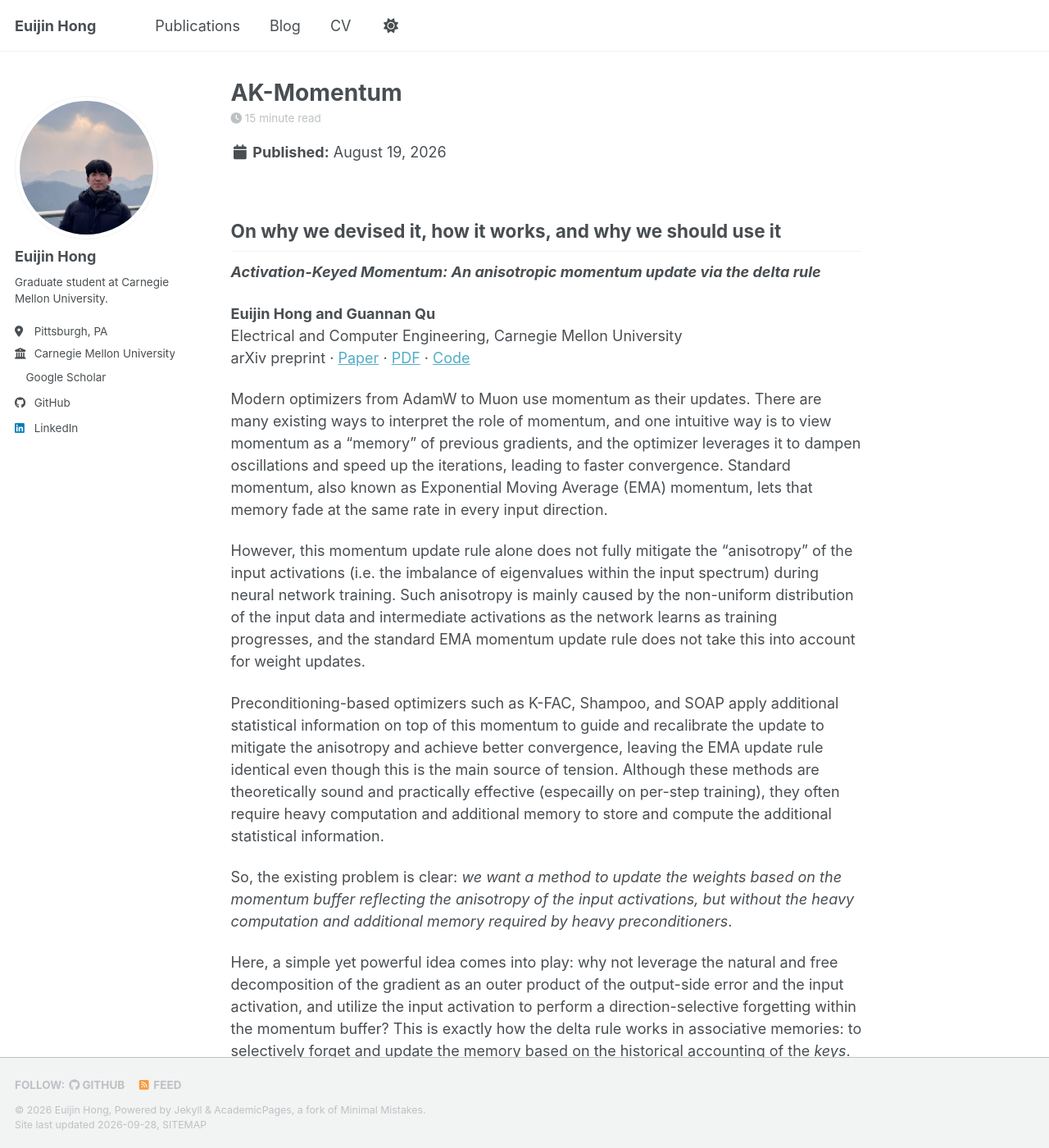
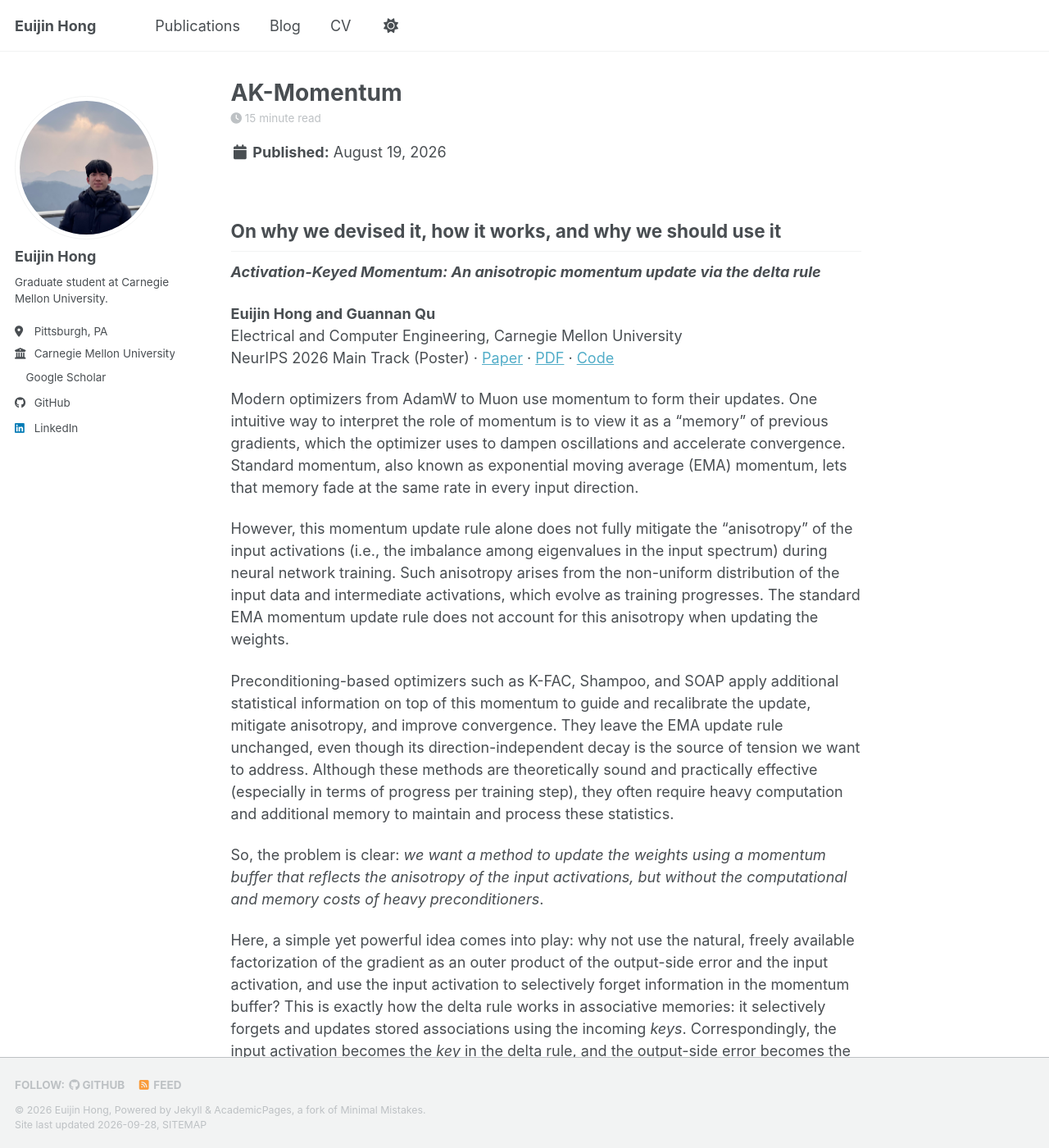
Before and after one commit to euijinh/euijinh.github.io, a Jekyll site: the page built from _posts/2026-08-19-ak-momentum.md, in a window 1280 px wide and 1400 px high. Shown: the whole window at 82% size. Built offline with Jekyll 4.4.1, drawn with Linux system fonts in a browser that asks for light colours; a style sheet for code colours, icons or effects is not loaded; some of the changed text lies outside the part shown.

```diff
--- a/_includes/footer/custom.html
+++ b/_includes/footer/custom.html
@@ -1,6 +1,11 @@
 <!-- start custom footer snippets -->
 
 <!-- Support for MathJax -->
+<!-- Kramdown turns display $$ into \[..\], but leaves inline $...$ as text.
+     MathJax 4 does not treat single dollars as math unless configured. -->
+<script>
+window.MathJax={tex:{inlineMath:[["$","$"],["\\(","\\)"]],displayMath:[["$$","$$"],["\\[","\\]"]]}};
+</script>
 <script id="MathJax-script" defer src="https://cdn.jsdelivr.net/npm/mathjax@4.0.0/tex-mml-chtml.js"></script>
 
 <!-- Support for Mermaid -->
--- a/_posts/2026-08-19-ak-momentum.md
+++ b/_posts/2026-08-19-ak-momentum.md
@@ -15,21 +15,21 @@ tags:
 
 **Euijin Hong and Guannan Qu**
 Electrical and Computer Engineering, Carnegie Mellon University
-arXiv preprint · [Paper](https://arxiv.org/abs/2608.19491v2) · [PDF](https://arxiv.org/pdf/2608.19491v2) · [Code](https://github.com/euijinh/ak-momentum)
+NeurIPS 2026 Main Track (Poster) · [Paper](https://arxiv.org/abs/2608.19491v2) · [PDF](https://arxiv.org/pdf/2608.19491v2) · [Code](https://github.com/euijinh/ak-momentum)
 
-Modern optimizers from AdamW to Muon use momentum as their updates. There are many existing ways to interpret the role of momentum, and one intuitive way is to view momentum as a "memory" of previous gradients, and the optimizer leverages it to dampen oscillations and speed up the iterations, leading to faster convergence. Standard momentum, also known as Exponential Moving Average (EMA) momentum, lets that memory fade at the same rate in every input direction.
+Modern optimizers from AdamW to Muon use momentum to form their updates. One intuitive way to interpret the role of momentum is to view it as a "memory" of previous gradients, which the optimizer uses to dampen oscillations and accelerate convergence. Standard momentum, also known as exponential moving average (EMA) momentum, lets that memory fade at the same rate in every input direction.
 
-However, this momentum update rule alone does not fully mitigate the "anisotropy" of the input activations (i.e. the imbalance of eigenvalues within the input spectrum) during neural network training. Such anisotropy is mainly caused by the non-uniform distribution of the input data and intermediate activations as the network learns as training progresses, and the standard EMA momentum update rule does not take this into account for weight updates.
+However, this momentum update rule alone does not fully mitigate the "anisotropy" of the input activations (i.e., the imbalance among eigenvalues in the input spectrum) during neural network training. Such anisotropy arises from the non-uniform distribution of the input data and intermediate activations, which evolve as training progresses. The standard EMA momentum update rule does not account for this anisotropy when updating the weights.
 
-Preconditioning-based optimizers such as K-FAC, Shampoo, and SOAP apply additional statistical information on top of this momentum to guide and recalibrate the update to mitigate the anisotropy and achieve better convergence, leaving the EMA update rule identical even though this is the main source of tension. Although these methods are theoretically sound and practically effective (especailly on per-step training), they often require heavy computation and additional memory to store and compute the additional statistical information.
+Preconditioning-based optimizers such as K-FAC, Shampoo, and SOAP apply additional statistical information on top of this momentum to guide and recalibrate the update, mitigate anisotropy, and improve convergence. They leave the EMA update rule unchanged, even though its direction-independent decay is the source of tension we want to address. Although these methods are theoretically sound and practically effective (especially in terms of progress per training step), they often require heavy computation and additional memory to maintain and process these statistics.
 
-So, the existing problem is clear: *we want a method to update the weights based on the momentum buffer reflecting the anisotropy of the input activations, but without the heavy computation and additional memory required by heavy preconditioners*.
+So, the problem is clear: *we want a method to update the weights using a momentum buffer that reflects the anisotropy of the input activations, but without the computational and memory costs of heavy preconditioners*.
 
-Here, a simple yet powerful idea comes into play: why not leverage the natural and free decomposition of the gradient as an outer product of the output-side error and the input activation, and utilize the input activation to perform a direction-selective forgetting within the momentum buffer? This is exactly how the delta rule works in associative memories: to selectively forget and update the memory based on the historical accounting of the *keys*. Correspondingly, the input activation becomes the *key* in the delta rule, and the output-side error becomes the *value* associated with it. The momentum buffer is therefore "*activation-keyed*", and the resulting momentum update is a single-step online delta-rule based update in this key-value formulation.
+Here, a simple yet powerful idea comes into play: why not use the natural, freely available factorization of the gradient as an outer product of the output-side error and the input activation, and use the input activation to selectively forget information in the momentum buffer? This is exactly how the delta rule works in associative memories: it selectively forgets and updates stored associations using the incoming *keys*. Correspondingly, the input activation becomes the *key* in the delta rule, and the output-side error becomes the *value* associated with it. The momentum buffer is therefore "*activation-keyed*", and the resulting momentum update is a single-step online delta-rule update in this key-value formulation.
 
-That is the whole motivation and idea behind Activation-Keyed Momentum (AK-Momentum). AK-Momentum makes the update depend on the input directions a layer actually sees, using those inputs to decide which stored information to refresh. Consequently, **AK-Momentum offers a preconditioner-like update directly to the momentum buffer, without heavy computation and additional memory required by explicitly formed preconditioners**.
+That is the whole motivation and idea behind Activation-Keyed Momentum (AK-Momentum). AK-Momentum makes the update depend on the input directions a layer actually sees, using those inputs to decide which stored information to refresh. Consequently, **AK-Momentum offers a preconditioner-like update directly to the momentum buffer, without explicitly forming a preconditioner or adding persistent optimizer-state buffers**.
 
-The proposed update rule operates inside the momentum buffer. In FineWeb-Edu pretraining, **AK-AdamW reaches AdamW's validation loss in up to $46.39\pm4.32$ fewer steps at 67M and $22.12\pm0.80$ fewer at 370M**, over three seeds. A single-seed 1B run provides a further scale check. Below, we explain the mechanism, what the theory establishes, and when the saved steps outweigh the additional work per step.
+The proposed update rule operates inside the momentum buffer. In FineWeb-Edu pretraining, **AK-AdamW reaches AdamW's validation loss in up to $(46.39\pm4.32)\%$ fewer steps at 67M and $(22.12\pm0.80)\%$ fewer at 370M**, over three seeds. A single-seed 1B run provides a further scale check. Below, we explain the mechanism, what the theory establishes, and when the saved steps outweigh the additional work per step.
 
 ## Why change what momentum remembers?
 
@@ -39,23 +39,23 @@ $$
 M_t^{\mathrm{EMA}}=\beta M_{t-1}^{\mathrm{EMA}}+(1-\beta)g_t.
 $$
 
-The coefficient $\beta$ controls how much previous information survives. Every direction receives the same decay, even when the layer's inputs are distributed very unevenly across directions. We call this unevenness **anisotropy**.
+The coefficient $\beta$ controls how much previous information survives. Every direction receives the same decay, even when the layer's inputs are distributed very unevenly across directions. We call this unevenness *anisotropy*.
 
-Frequently encountered directions can provide repeated opportunities to refresh outdated information. Rarely encountered directions receive fewer such opportunities. Our starting question is whether the momentum update can use this difference directly.
+Such anisotropy reveals an important characteristic that an ideal momentum update should take into account. Frequently encountered directions can provide repeated opportunities to refresh outdated information. Rarely encountered directions receive fewer such opportunities. Our starting question is whether the momentum update can use this difference directly.
 
 ## A memory for input directions
 
-Consider one linear layer, $y=Wx$. For one example, its weight gradient factorizes as $g=\delta x^\top$, where $x$ is the input activation and $\delta=\partial\mathcal L/\partial y$ is the backpropagated error at the output.
+Consider one linear layer, $y=Wx$. For one sample, its weight gradient factorizes as $g=\delta x^\top$, where $x$ is the input activation and $\delta=\partial\mathcal L/\partial y$ is the backpropagated error from the output side.
 
-This gives the gradient a natural association: **the input is a key, and the output-side error is the value associated with it**. A matrix-shaped momentum buffer can store these associations. Given an input, multiplying the buffer by that input retrieves a prediction of the corresponding error.
+This gives the gradient a natural association: **the input is a *key*, and the output-side error is the *value* associated with it**. And a gradient-shaped momentum buffer can store these associations. Given an input, multiplying the buffer by that input retrieves a prediction of the corresponding error.
 
-AK-Momentum updates this memory through the classical delta rule. In the normalized-key form used in our experiments, $\hat x_t=x_t/\lVert x_t\rVert_2$ and
+To use this association to account for anisotropy, AK-Momentum updates this memory through the classical delta rule. Using normalized input activations as keys (a design choice used in our deployed implementation and experiments), let $\hat x_t=x_t/\lVert x_t\rVert_2$. The update rule is:
 
 $$
 \boxed{M_t=\beta M_{t-1}+\eta\bigl(\delta_t-M_{t-1}\hat x_t\bigr)\hat x_t^\top.}
 $$
 
-Here, $\eta$ controls the correction to the buffer; it is separate from the learning rate that updates the model's weights. The rule has three operations:
+Here, $\eta$ controls the *correction* to the buffer; it is separate from the learning rate that updates the model's weights. The rule has three operations:
 
 1. **Read.** Retrieve the stored prediction $M_{t-1}\hat x_t$ for the current input.
 2. **Compare.** Compute the difference between the observed error $\delta_t$ and that prediction.
@@ -72,7 +72,7 @@ To see what changes, imagine two perpendicular input directions, $u$ and $v$. Th
 
 The additional correction acts where the new input points. If $u$ is queried repeatedly, its old information is repeatedly attenuated and refreshed. Information along $v$ still undergoes ordinary EMA decay. For this illustration, take $0<\eta\leq\beta<1$, so both retention factors are nonnegative.
 
-*Figure A. Refreshing a stored association. An input along $u$ produces an additional correction along $u$, while information along the perpendicular direction $v$ retains the ordinary decay $\beta$. The illustration separates the contribution of old memory from the newly written value.*
+{% include figure-a-embed.html %}
 
 Normalizing the key prevents its magnitude from arbitrarily amplifying the forgetting term. The model's forward computation still uses its ordinary activations. The experiments apply the update in batches, as detailed later. [Paper, Sections 2–3 and Appendix L](https://arxiv.org/pdf/2608.19491v2#page=3)
 
@@ -85,7 +85,7 @@ We pretrain Llama-2-style, 24-layer decoder-only transformers on FineWeb-Edu, wi
 AK-AdamW reaches matched validation-loss levels in fewer steps and finishes at a lower validation loss at all three scales we evaluate.
 
 
-| Model | Training tokens | Seeds | Mean step reduction | Maximum step reduction |
+| Model | Training tokens | Seeds | Mean step reduction (%) | Maximum step reduction (%) |
 | ----- | --------------- | ----- | ------------------- | ---------------------- |
 | 67M   | 10B             | 3     | $39.25\pm4.55$      | $46.39\pm4.32$         |
 | 370M  | 10B             | 3     | $17.61\pm0.95$      | $22.12\pm0.80$         |
@@ -94,24 +94,35 @@ AK-AdamW reaches matched validation-loss levels in fewer steps and finishes at a
 
 These are reductions in steps to reach the **same validation loss**, measured across matched loss levels in the window beginning at step 2,000. “Mean” averages across those levels; “maximum” selects the largest saving. The $\pm$ values report seed standard deviations. The 1B run is a scale check with one seed.
 
+<!-- TODO: Upload Figure B from the paper. -->
 *Figure B. Validation loss during FineWeb-Edu pretraining. Lower is better. Curves at 67M and 370M are means over three seeds, with bands showing variation across runs; the 1B comparison uses one seed. The plotted range omits the early high-loss region to make the subsequent separation readable.*
 
-We also compare against Muon at 67M and 370M. AK-AdamW's validation-loss curves remain below that tuned baseline in the reported runs. All three optimizers use the same Optuna search procedure with comparable budget per tuned dimension, although total search compute differs. This comparison describes the configurations and training protocol we tested. [Paper, Section 4.1 and Appendices N, O, and T](https://arxiv.org/pdf/2608.19491v2#page=10)
+We also compare against Muon at 67M and 370M. AK-AdamW's validation-loss curves remain below that tuned baseline in the reported runs. All three optimizers use the same Optuna search procedure with comparable budgets per tuned dimension, although total search compute differs. This comparison describes the configurations and training protocol we tested. [Paper, Section 4.1 and Appendices N, O, and T](https://arxiv.org/pdf/2608.19491v2#page=10)
 
-## From fewer steps to less training time
+## From fewer steps to less training time and compute
 
-Each AK-AdamW step requires additional computation. The practical question is whether the saved steps compensate for this cost.
+Each AK-AdamW step requires additional computation. The practical question is whether the saved steps compensate for this cost. The following tables report our updated per-step measurements.
 
+**FLOPs per step**
 
-| Model | Additional FLOPs per step | Measured step time relative to AdamW | Mean FLOPs saved at matched loss | Mean wall-clock time saved at matched loss |
-| ----- | ------------------------- | ------------------------------------ | -------------------------------- | ------------------------------------------ |
-| 67M   | $11.2$                    | $1.177\times$                        | $25.9$                           | $21.6$                                     |
-| 370M  | $17.4$                    | $1.153\times$                        | $4.5$                            | $6.2$                                      |
+| Scale | AdamW | AK-AdamW | Overhead |
+| ----- | ----- | -------- | -------- |
+| 67M | 310,870,806,626,304 | 341,968,517,332,992 | **10.003%** |
+| 370M | 1,423,266,262,548,480 | 1,644,439,898,423,296 | **15.540%** |
+| 1B | 3,738,373,894,176,768 | 4,415,673,056,886,784 | **18.117%** |
 
+**Wall-clock time per step in the real training loop**
 
-The savings columns average over matched loss levels **after the cost curves cross**. Early in training, the extra work has not yet paid for itself. These cost comparisons use single-seed trajectories and timing on a single H200 with our non-fused implementation; they do not have the three-seed uncertainty estimates of the step-saving table.
+| Scale | Micro-batch | AdamW | AK-AdamW | Overhead |
+| ----- | ----------- | ----- | -------- | -------- |
+| 67M | 32×8 both | 2.5104 s | 2.8935 s | **15.26%** |
+| 370M | 32×8 both | 6.5566 s | 7.7205 s | **17.75%** |
+| 1B | 8×32 both | 10.4213 s | 12.3431 s | **18.44%** |
 
-*Figure C. Validation loss against cumulative elapsed training time on a single H200. The additional cost is paid from the first step. AK-AdamW gains a time advantage after the curves cross, and remains ahead over the subsequent measured range. Each curve represents one run.*
+Both optimizers use the same micro-batch configuration at each scale. In both tables, overhead is measured relative to AdamW. These are per-step costs; total FLOPs and wall-clock savings at matched validation loss also depend on how many steps each optimizer needs to reach that loss. Early in training, the additional work may not yet have paid for itself.
+
+<!-- TODO: Update Figure C using the corresponding training trajectories and the revised timing measurements above. Recalculate matched-loss FLOPs and wall-clock savings before reporting numerical totals. -->
+*Figure C. Validation loss against cumulative elapsed training time. The additional cost is paid from the first step. A crossover shows where saved steps begin to outweigh the per-step overhead; lower validation loss at the same elapsed time is better.*
 
 AK-Momentum adds no persistent optimizer-state buffers beyond those of the base optimizer. It does require temporary activation-related storage and additional computation. [Paper, Table 3 and Appendix M](https://arxiv.org/pdf/2608.19491v2#page=11)
 
@@ -187,7 +198,7 @@ The delta rule and the associative-memory view of optimizers build on earlier wo
 
 Our experiments evaluate AK-AdamW and AK-SGD. CIFAR-10 experiments provide supporting checks across an MLP, ResNet-18, and ViT-Tiny; the ResNet and ViT summary reports training-loss improvements. Combining AK-Momentum with Muon, Shampoo, or SOAP remains future work, and we do not report Shampoo or SOAP baselines.
 
-The main evidence covers language-model pretraining up to 1B parameters. Larger models, image generation, reinforcement learning, mixed-modality training, and a controlled comparison against a gradient-keyed delta-rule buffer remain open. The normalized-key rule also has real computational and temporary-memory costs, and the reported timing uses a non-fused implementation. [Paper, Sections 4.3–5 and Appendix O](https://arxiv.org/pdf/2608.19491v2#page=12)
+The main evidence covers language-model pretraining up to 1B parameters. Larger models, image generation, reinforcement learning, mixed-modality training, and a controlled comparison against a gradient-keyed delta-rule buffer remain open. The normalized-key rule also has real computational and temporary-memory costs. [Paper, Sections 4.3–5 and Appendix O](https://arxiv.org/pdf/2608.19491v2#page=12)
 
 ## Paper and citation
 
```
